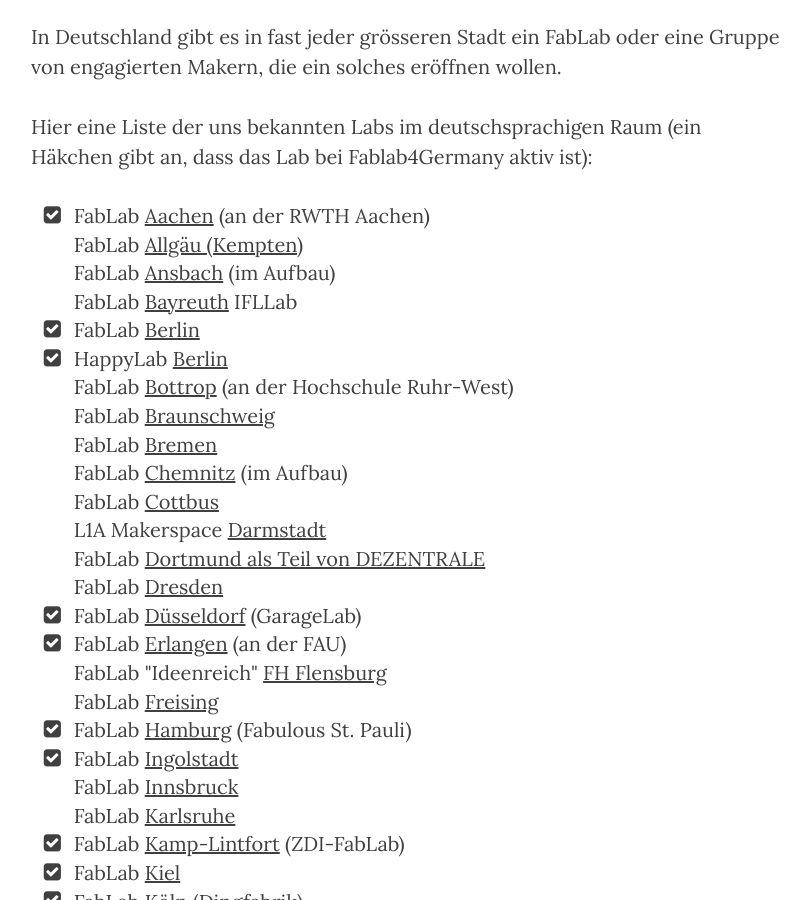
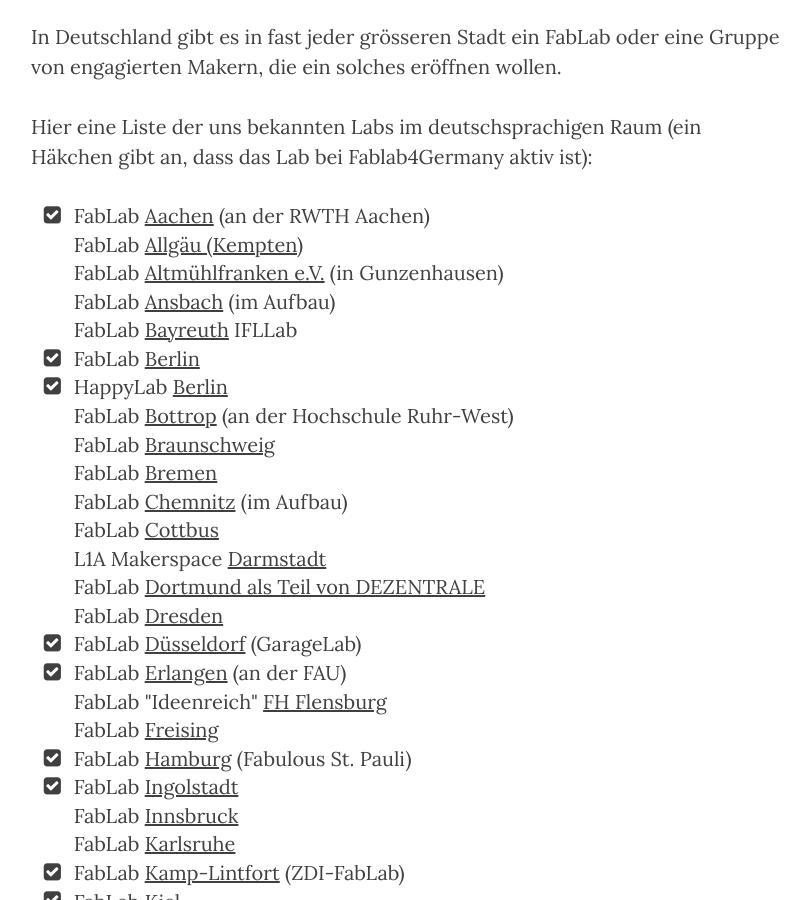
Before and after one commit to fabrikationslabor/fabrikationslabor.github.io, a Jekyll site: the page built from fablabs-in-deutschland.html, in a window 1280 px wide and 900 px high, scrolled down 808 px. Shown: the whole window, without its empty margins (234-1044 px from the left). Built offline with Jekyll 4.4.1, drawn with Linux system fonts in a browser that asks for light colours; nearby versions of some CDN libraries.

Commit message:
added FabLab Altmühlfranken e.V.

```diff
--- a/fablabs-in-deutschland.html
+++ b/fablabs-in-deutschland.html
@@ -14,6 +14,7 @@
 <!-- Labs, die bei fablab4germany dabei sind, kriegen ein Häkchen mittels:  <i class="fa-li fa fa-check-square"></i> -->
   <li><i class="fa-li fa fa-check-square"></i>FabLab <a href="http://fablab-aachen.de" target="_blank">Aachen</a> (an der RWTH Aachen)</li>
   <li>FabLab <a href="http://fablab-allgaeu.de/" target="_blank">Allgäu (Kempten)</a></li>
+  <li>FabLab <a href="https://fablab-altmuehlfranken.de/" target="_blank">Altmühlfranken e.V.</a> (in Gunzenhausen)</li>
   <li>FabLab <a href="http://www.fablab-ansbach.de/" target="_blank">Ansbach</a> (im Aufbau)</li>
   <li>FabLab <a href="http://www.fablab-bayreuth.de/" target="_blank">Bayreuth</a> IFLLab</li>
   <li><i class="fa-li fa fa-check-square"></i>FabLab <a href="http://www.fablab.berlin" target="_blank">Berlin</a></li>
```
